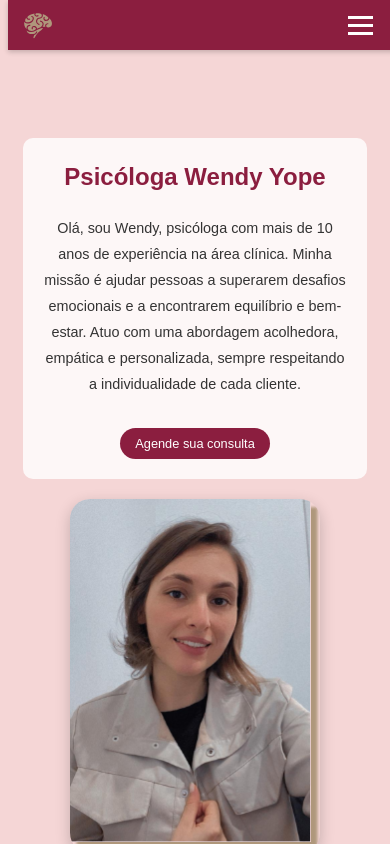
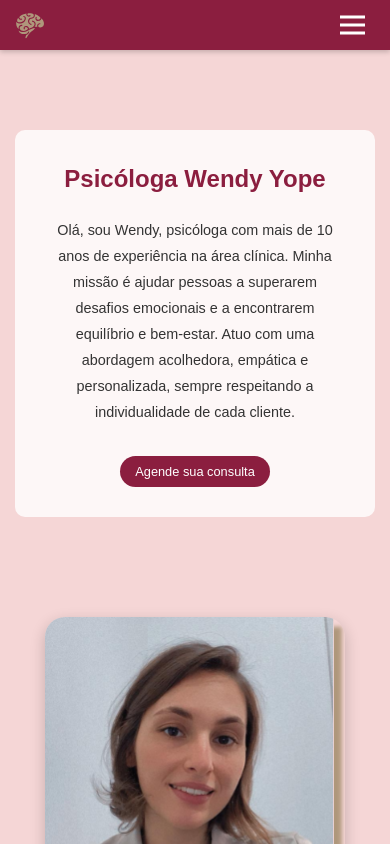
Before and after one commit to WURST1one/Psic-loga-Wendy, a React (Vite) app: page / in a window 390 px wide. Shown: the top 844 px of the page. Built offline with nearby package versions, Linux system fonts and the light colour scheme.

Commit message:
Atualizando o mobile

```diff
--- a/src/App.css
+++ b/src/App.css
@@ -1,70 +1,55 @@
+/* Reset básico */
+* {
+  margin: 0;
+  padding: 0;
+  box-sizing: border-box;
+}
+
+html, body {
+  width: 100%;
+  overflow-x: hidden; /* Evita rolagem horizontal */
+}
+
+/* Estilos gerais */
+body {
+  font-family: Arial, sans-serif;
+  line-height: 1.6;
+  transition: background-color 0.5s ease;
+}
+
 #root {
-  max-width: 1280px;
-  margin: 0 auto;
-  padding: 2rem;
+  width: 100%;
+  max-width: 100%;
+  margin: 0;
+  padding: 0;
   text-align: center;
 }
 
-.logo {
-  height: 6em;
-  padding: 1.5em;
-  will-change: filter;
-  transition: filter 300ms;
+.app-container {
+  display: flex;
+  flex-direction: column;
+  min-height: 100vh;
+  width: 100%;
 }
 
-.logo:hover {
-  filter: drop-shadow(0 0 2em #646cffaa);
+/* Ajuste de espaçamento do conteúdo */
+main {
+  flex: 1;
+  padding-top: 140px;
+  width: 100%;
+  max-width: 1200px;
+  margin: 0 auto;
 }
 
-.logo.react:hover {
-  filter: drop-shadow(0 0 2em #61dafbaa);
-}
-
-@keyframes logo-spin {
-  from {
-    transform: rotate(0deg);
-  }
-  to {
-    transform: rotate(360deg);
-  }
-}
-
-@media (prefers-reduced-motion: no-preference) {
-  a:nth-of-type(2) .logo {
-    animation: logo-spin infinite 20s linear;
-  }
-}
-
-.card {
-  padding: 2em;
-}
-
-.read-the-docs {
-  color: #888;
-}
-
-/* Adicionar padding-top ao main para evitar sobreposição com o header fixo */
-main {
-  padding-top: 140px; /* Aumentar o padding para desktop */
-}
-
-/* Responsividade */
+/* Ajustes responsivos */
 @media (max-width: 768px) {
   main {
-    padding-top: 160px; /* Ajustar para a altura do header em tablets */
-  }
-
-  #root {
-    padding: 1rem;
+    padding-top: 160px;
   }
 }
 
 @media (max-width: 480px) {
   main {
-    padding-top: 120px; /* Ajustar para a altura do header em celulares */
-  }
-
-  #root {
-    padding: 0.5rem;
+    padding-top: 120px;
   }
 }
--- a/src/components/Cabecalho.jsx
+++ b/src/components/Cabecalho.jsx
@@ -10,17 +10,15 @@ const Cabecalho = () => {
     setIsMenuOpen(!isMenuOpen);
   };
 
-  const scrollToSection = (sectionId) => {
-    setIsMenuOpen(false);
-    const section = document.getElementById(sectionId);
+  const scrollToSection = (id) => {
+    const section = document.getElementById(id);
     if (section) {
-      const headerHeight = document.querySelector('.cabecalho').offsetHeight;
-      const sectionPosition = section.getBoundingClientRect().top + window.scrollY;
       window.scrollTo({
-        top: sectionPosition - headerHeight - 20,
-        behavior: 'smooth',
+        top: section.offsetTop - 80, // Ajusta para não ficar colado no topo
+        behavior: 'smooth', // Animação suave
       });
     }
+    setIsMenuOpen(false);
   };
 
   return (
@@ -32,29 +30,17 @@ const Cabecalho = () => {
           <span className="logo-psicologia">Psicologia</span>
         </div>
       </div>
-      <button className="menu-toggle" onClick={toggleMenu}>
+
+      {/* Botão do menu hamburguer */}
+      <button className={`menu-toggle ${isMenuOpen ? 'open' : ''}`} onClick={toggleMenu}>
         <span className="menu-icon"></span>
       </button>
+
+      {/* Menu de navegação */}
       <nav className={`navegacao ${isMenuOpen ? 'open' : ''}`}>
-        <Link to="/" onClick={() => setIsMenuOpen(false)}>Home</Link>
-        <a
-          href="#abordagem-terapeutica"
-          onClick={(e) => {
-            e.preventDefault();
-            scrollToSection('abordagem-terapeutica');
-          }}
-        >
-          Sobre
-        </a>
-        <a
-          href="#servicos-oferecidos"
-          onClick={(e) => {
-            e.preventDefault();
-            scrollToSection('servicos-oferecidos');
-          }}
-        >
-          Serviços
-        </a>
+        <a href="#home" onClick={(e) => { e.preventDefault(); scrollToSection('home'); }}>Home</a>
+        <a href="#abordagem-terapeutica" onClick={(e) => { e.preventDefault(); scrollToSection('abordagem-terapeutica'); }}>Sobre</a>
+        <a href="#servicos-oferecidos" onClick={(e) => { e.preventDefault(); scrollToSection('servicos-oferecidos'); }}>Serviços</a>
       </nav>
     </header>
   );
--- a/src/components/Introducao.jsx
+++ b/src/components/Introducao.jsx
@@ -4,17 +4,18 @@ import fotoPsicologa from '../assets/Picture.svg';
 
 const Introducao = () => {
   return (
-    <section className="introducao">
-      <div className="introducao-conteudo" data-aos="fade-right">
+    <section className="introducao" id="home">
+      <div className="introducao-conteudo aos-init aos-animate" data-aos="fade-right">
         <h1>Psicóloga Wendy Yope</h1>
         <p>
-          Olá, sou Wendy, psicóloga com mais de 10 anos de experiência na área clínica. Minha missão é ajudar pessoas a superarem desafios emocionais e a encontrarem equilíbrio e bem-estar. Atuo com uma abordagem acolhedora, empática e personalizada, sempre respeitando a individualidade de cada cliente.
+          Olá, sou Wendy, psicóloga com mais de 10 anos de experiência na área clínica. Minha missão é ajudar pessoas a superarem desafios emocionais e a encontrarem equilíbrio e bem-estar.
+          Atuo com uma abordagem acolhedora, empática e personalizada, sempre respeitando a individualidade de cada cliente.
         </p>
         <a href="https://wa.me/+5511991605088" target="_blank" rel="noopener noreferrer">
           <button>Agende sua consulta</button>
         </a>
       </div>
-      <div className="introducao-imagem" data-aos="fade-left">
+      <div className="introducao-imagem aos-init aos-animate" data-aos="fade-left">
         <img src={fotoPsicologa} alt="Wendy Yope" />
       </div>
     </section>
--- a/src/styles/Cabecalho.css
+++ b/src/styles/Cabecalho.css
@@ -61,35 +61,38 @@
   transform: translateY(-3px);
 }
 
-/* Estilo do ícone de menu "sanduíche" */
+/* 🔹 Ícone do menu hamburguer */
 .menu-toggle {
-  display: none; /* Esconder por padrão (desktop) */
+  display: none;
   background: none;
   border: none;
   cursor: pointer;
   padding: 10px;
+  position: absolute;
+  right: 15px;
+  top: 50%;
+  transform: translateY(-50%);
   z-index: 1001;
 }
 
-.menu-icon,
-.menu-icon::before,
-.menu-icon::after {
+.menu-icon {
+  width: 25px;
+  height: 3px;
+  background-color: #fff;
+  position: relative;
   display: block;
-  background-color: #fff;
-  height: 3px;
-  width: 25px;
-  transition: all 0.3s ease;
-}
-
-.menu-icon {
-  position: relative;
+  transition: all 0.3s ease-in-out;
 }
 
 .menu-icon::before,
 .menu-icon::after {
-  content: '';
+  content: "";
   position: absolute;
   left: 0;
+  width: 25px;
+  height: 3px;
+  background-color: #fff;
+  transition: all 0.3s ease-in-out;
 }
 
 .menu-icon::before {
@@ -100,9 +103,9 @@
   top: 8px;
 }
 
-/* Animação do ícone ao abrir/fechar o menu */
+/* 🔹 Animação ao abrir */
 .menu-toggle.open .menu-icon {
-  background: transparent;
+  background-color: transparent;
 }
 
 .menu-toggle.open .menu-icon::before {
@@ -115,7 +118,7 @@
   top: 0;
 }
 
-/* Responsividade */
+/* 🔹 Responsividade */
 @media (max-width: 768px) {
   .cabecalho {
     flex-direction: row;
@@ -124,11 +127,11 @@
   }
 
   .menu-toggle {
-    display: block; /* Mostrar o ícone de menu no celular */
+    display: block; /* Agora aparece no mobile */
   }
 
   .navegacao {
-    display: none; /* Esconder o menu por padrão no celular */
+    display: none;
     position: absolute;
     top: 100%;
     left: 0;
@@ -143,7 +146,7 @@
   }
 
   .navegacao.open {
-    display: flex; /* Mostrar o menu quando aberto */
+    display: flex;
     transform: translateY(0);
   }
 
--- a/src/styles/Introducao.css
+++ b/src/styles/Introducao.css
@@ -6,6 +6,7 @@
   min-height: 100vh;
   background: none;
   margin-bottom: 200px;
+  gap: 200px; /* 🔹 Aumentei ainda mais a distância entre texto e imagem */
 }
 
 .introducao-conteudo {
@@ -13,7 +14,7 @@
   text-align: left;
   margin-left: 50px;
   background: rgba(255, 255, 255, 0.8);
-  padding: 20px;
+  padding: 30px;
   border-radius: 10px;
 }
 
@@ -65,7 +66,7 @@
 
 .introducao-imagem img {
   width: 100%;
-  max-width: 400px;
+  max-width: 450px;
   border-radius: 20px;
   box-shadow: 0 5px 15px rgba(0, 0, 0, 0.2);
   transition: transform 0.3s ease, box-shadow 0.3s ease, filter 0.3s ease;
@@ -83,6 +84,7 @@
     flex-direction: column;
     padding: 80px 20px;
     min-height: auto;
+    gap: 100px; /* 🔹 Aumentei ainda mais no mobile */
   }
 
   .introducao-conteudo {
@@ -110,13 +112,14 @@
   }
 
   .introducao-imagem img {
-    max-width: 300px;
+    max-width: 350px;
   }
 }
 
 @media (max-width: 480px) {
   .introducao {
     padding: 60px 15px;
+    gap: 80px; /* 🔹 Mais espaço no mobile */
   }
 
   .introducao-conteudo h1 {
@@ -133,6 +136,6 @@
   }
 
   .introducao-imagem img {
-    max-width: 250px;
+    max-width: 300px;
   }
 }
```
